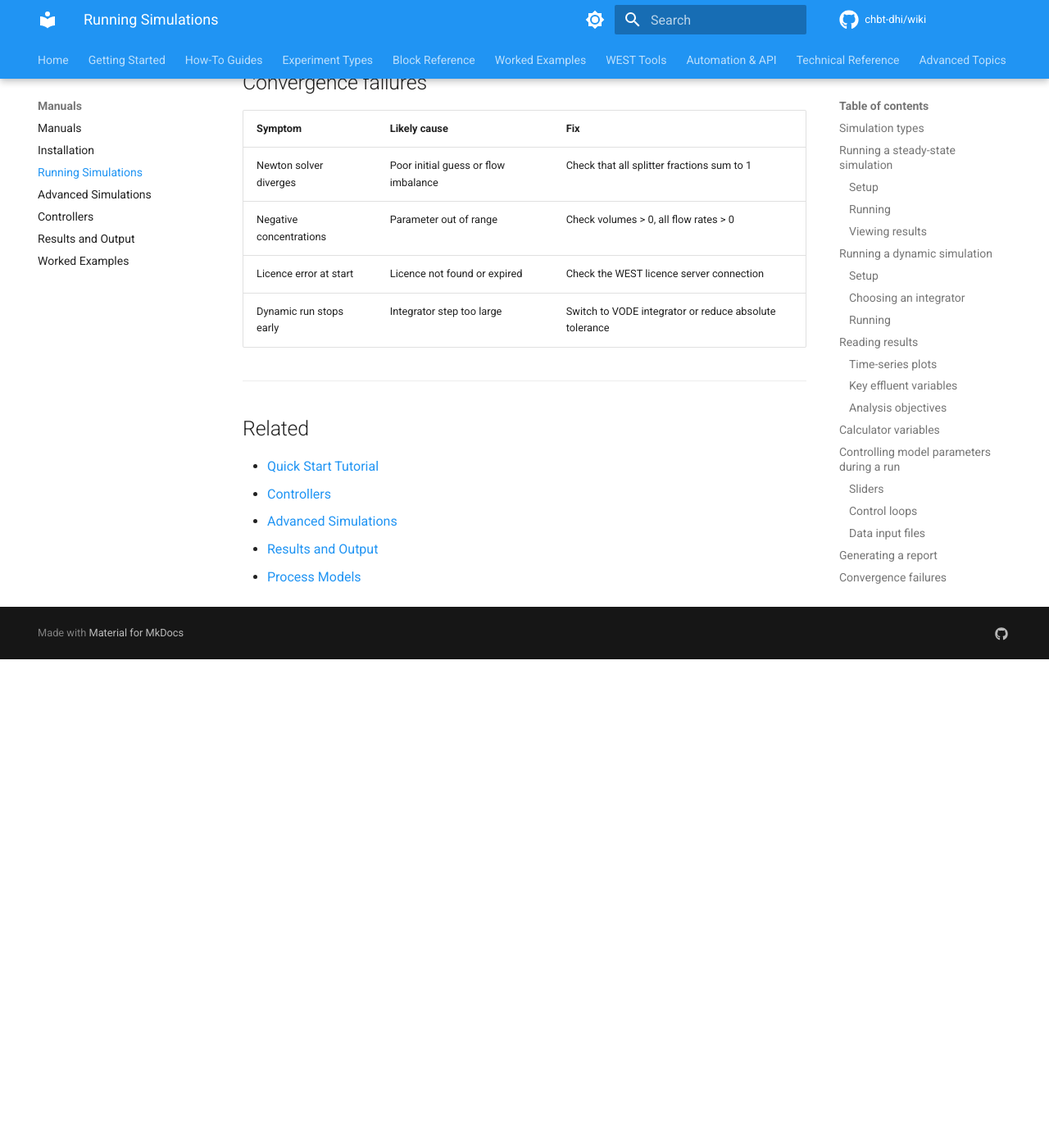
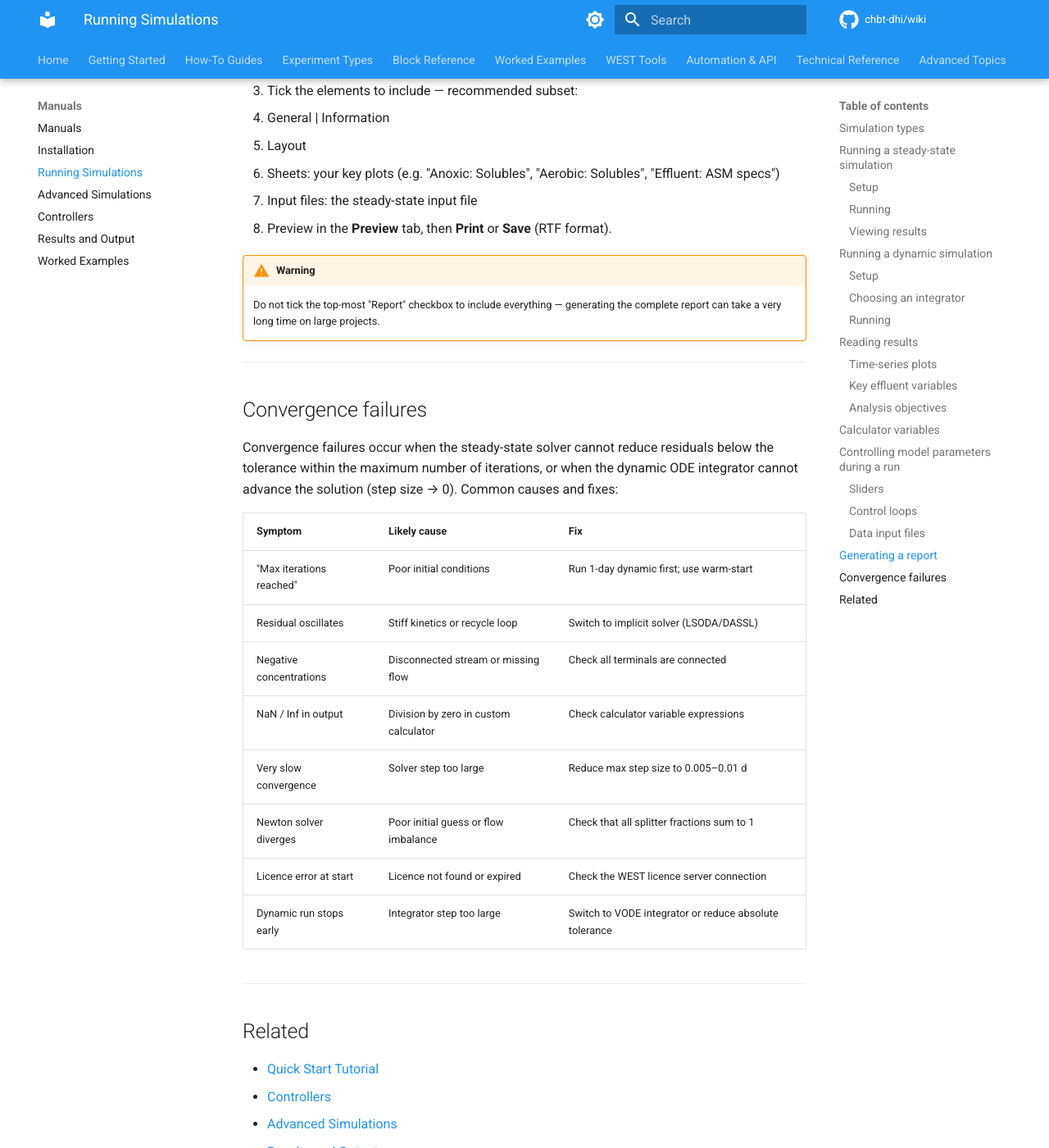
Before and after one commit to CHBT-DHI/Wiki, an MkDocs documentation site: the page built from docs/manuals/running-simulations.md, in a window 1280 px wide and 1400 px high, scrolled down 6174 px. Shown: the whole window at 82% size. Built offline with MkDocs 1.6.1 and Material for MkDocs 9.7.7, drawn with Linux system fonts in a browser that asks for light colours; comment, search, counter and statistics services are not loaded; before the commit the page ends 6978 px from its top, so only the background shows below that; some of the changed text lies outside the part shown.

Commit message:
docs: fill convergence failures, key effluent variables, and controlling parameters sections

```diff
--- a/docs/manuals/running-simulations.md
+++ b/docs/manuals/running-simulations.md
@@ -95,15 +95,20 @@
 
 ### Key effluent variables
 
+The most important effluent quality variables to monitor after a simulation run are: **NH4_e** (ammonium effluent, g N/m³), **NO3_e** (nitrate, g N/m³), **PO4_e** (ortho-phosphate, g P/m³), **TSS_e** (total suspended solids, g/m³), **COD_e** (total COD, g/m³), **BOD5_e** (5-day BOD, g/m³), **TN_e** (total nitrogen), and **TP_e** (total phosphorus). Compare against your discharge consent limits.
+
 In the effluent block, the most commonly monitored variables are:
 
 | Variable | Description | Typical limit |
 |---|---|---|
-| `COD` | Chemical oxygen demand | ≤ 125 mg/l (EU Urban Wastewater directive) |
+| `COD_e` / `COD` | Chemical oxygen demand | ≤ 125 mg/l (EU Urban Wastewater directive) |
 | `TKN` | Total Kjeldahl nitrogen | — |
-| `Outflow(S_NH)` | Effluent ammonia | ≤ 5 mg/l (sensitive areas) |
-| `Outflow(S_NO)` | Effluent nitrate | ≤ 10 mg/l (sensitive areas) |
-| `TSS` | Total suspended solids | ≤ 35 mg/l (EU directive) |
+| `NH4_e` / `Outflow(S_NH)` | Effluent ammonium | ≤ 5 mg/l (sensitive areas) |
+| `NO3_e` / `Outflow(S_NO)` | Effluent nitrate | ≤ 10 mg/l (sensitive areas) |
+| `TSS_e` / `TSS` | Total suspended solids | ≤ 35 mg/l (EU directive) |
+| `BOD5_e` | 5-day biochemical oxygen demand | ≤ 25 mg/l (EU directive) |
+| `TN_e` | Total nitrogen | ≤ 10–15 mg/l (sensitive areas) |
+| `TP_e` | Total phosphorus | ≤ 1–2 mg/l (sensitive areas) |
 
 ### Analysis objectives
 
@@ -153,6 +158,8 @@
 
 ## Controlling model parameters during a run
 
+During a dynamic simulation you can change parameter values without stopping the run. Right-click the block on the layout sheet and select **Properties → Parameters**. Edit the value and click **Apply**. The change takes effect at the current simulation time. This is useful for testing step-change responses (e.g. step up aeration, add a chemical dose) without restarting from the beginning. Note: changing structural parameters (tank volume, model type) requires a restart.
+
 WEST distinguishes two classes of parameters:
 
 - **True parameters** — constants defined in model code. Can only be changed *before* a run starts (e.g. tank volume, kinetic coefficients).
@@ -193,10 +200,16 @@
 
 ## Convergence failures
 
+Convergence failures occur when the steady-state solver cannot reduce residuals below the tolerance within the maximum number of iterations, or when the dynamic ODE integrator cannot advance the solution (step size → 0). Common causes and fixes:
+
 | Symptom | Likely cause | Fix |
 |---|---|---|
+| "Max iterations reached" | Poor initial conditions | Run 1-day dynamic first; use warm-start |
+| Residual oscillates | Stiff kinetics or recycle loop | Switch to implicit solver (LSODA/DASSL) |
+| Negative concentrations | Disconnected stream or missing flow | Check all terminals are connected |
+| NaN / Inf in output | Division by zero in custom calculator | Check calculator variable expressions |
+| Very slow convergence | Solver step too large | Reduce max step size to 0.005–0.01 d |
 | Newton solver diverges | Poor initial guess or flow imbalance | Check that all splitter fractions sum to 1 |
-| Negative concentrations | Parameter out of range | Check volumes > 0, all flow rates > 0 |
 | Licence error at start | Licence not found or expired | Check the WEST licence server connection |
 | Dynamic run stops early | Integrator step too large | Switch to VODE integrator or reduce absolute tolerance |
 
```
